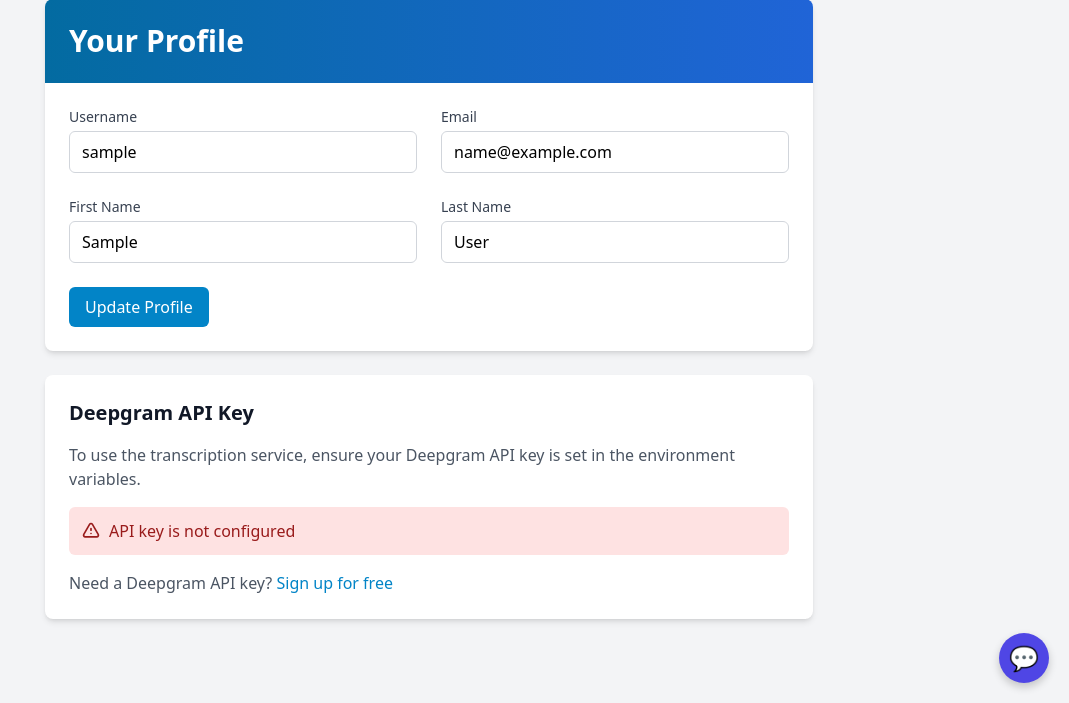
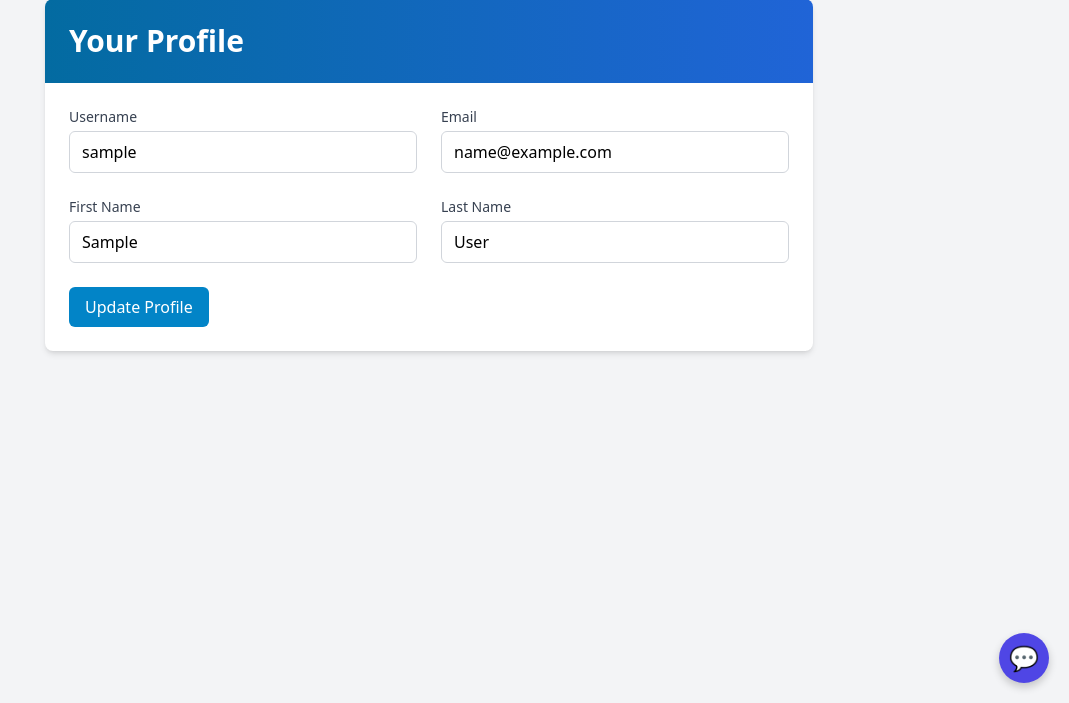
Before and after one commit to Anurag-Shankar-Maurya/DeepTranscribe, a Django app: page /users/profile/ in a window 1280 px wide. Shown: the part 97-800 px from the top of the page, without its empty margins (211-1280 px from the left). Run offline with Django 5.2, Linux system fonts and the light colour scheme; the visitor is signed in with stand-in values (Sample User, id 1); some libraries are stand-ins or nearby versions.

Commit message:
Remove Deepgram API key section from profile template for cleaner UI

```diff
--- a/templates/users/profile.html
+++ b/templates/users/profile.html
@@ -57,35 +57,6 @@
                 </form>
             </div>
         </div>
-
-        <div class="mt-6 bg-white rounded-lg shadow-md p-6">
-            <h2 class="text-xl font-semibold text-gray-900 mb-4">Deepgram API Key</h2>
-            <p class="text-gray-600 mb-4">
-                To use the transcription service, ensure your Deepgram API key is set in the environment variables.
-            </p>
-
-            {% if api_key_prefix %}
-                <div class="flex items-center p-3 bg-success-100 text-success-800 rounded-md">
-                    <svg xmlns="http://www.w3.org/2000/svg" class="h-5 w-5 mr-2" fill="none" viewBox="0 0 24 24" stroke="currentColor">
-                        <path stroke-linecap="round" stroke-linejoin="round" stroke-width="2" d="M5 13l4 4L19 7" />
-                    </svg>
-                    <p>API key is configured ({{ api_key_prefix }})</p>
-                </div>
-            {% else %}
-                <div class="flex items-center p-3 bg-error-100 text-error-800 rounded-md">
-                    <svg xmlns="http://www.w3.org/2000/svg" class="h-5 w-5 mr-2" fill="none" viewBox="0 0 24 24" stroke="currentColor">
-                        <path stroke-linecap="round" stroke-linejoin="round" stroke-width="2" d="M12 9v2m0 4h.01m-6.938 4h13.856c1.54 0 2.502-1.667 1.732-3L13.732 4c-.77-1.333-2.694-1.333-3.464 0L3.34 16c-.77 1.333.192 3 1.732 3z" />
-                    </svg>
-                    <p>API key is not configured</p>
-                </div>
-            {% endif %}
-
-            <div class="mt-4">
-                <p class="text-gray-600">
-                    Need a Deepgram API key? <a href="https://console.deepgram.com/signup" target="_blank" class="text-primary-600 hover:text-primary-800 transition-colors">Sign up for free</a>
-                </p>
-            </div>
-        </div>
     </div>
 </div>
 {% endblock %}
```
